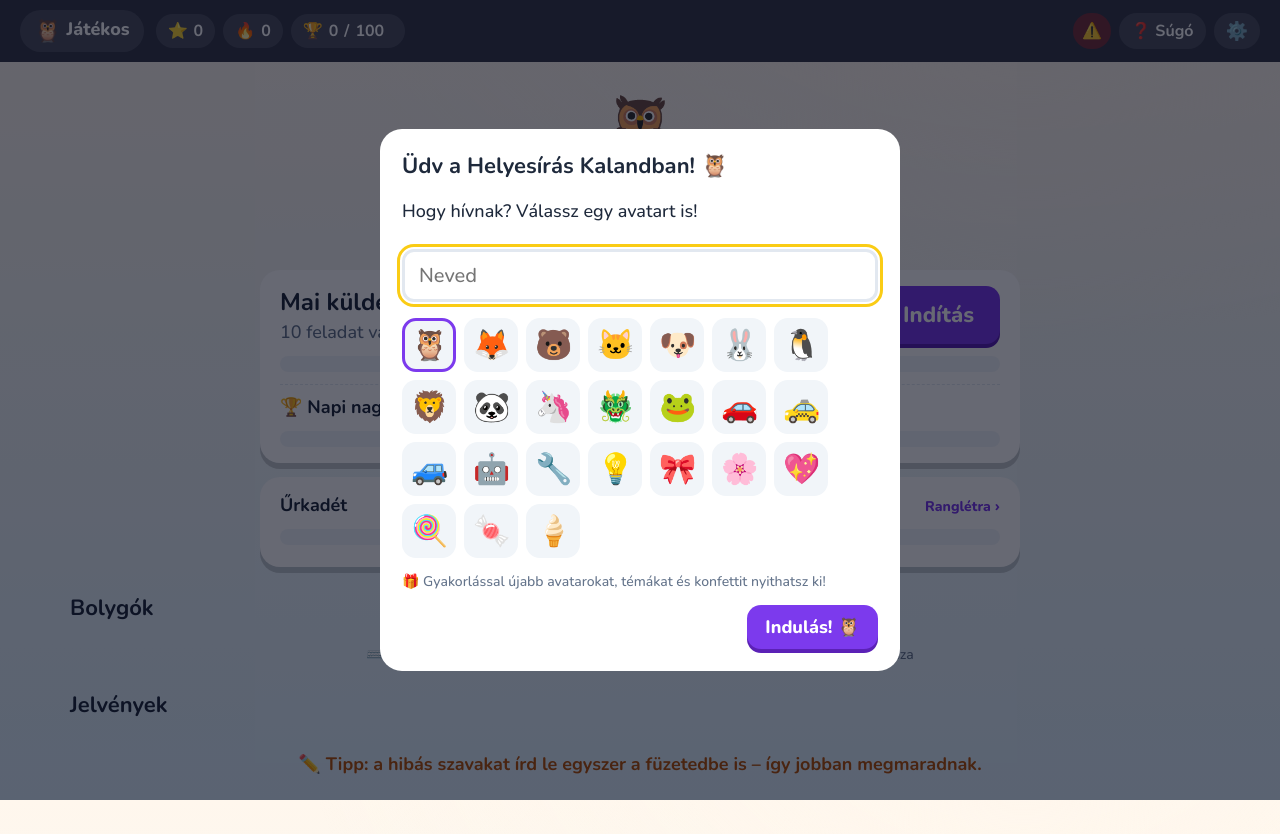
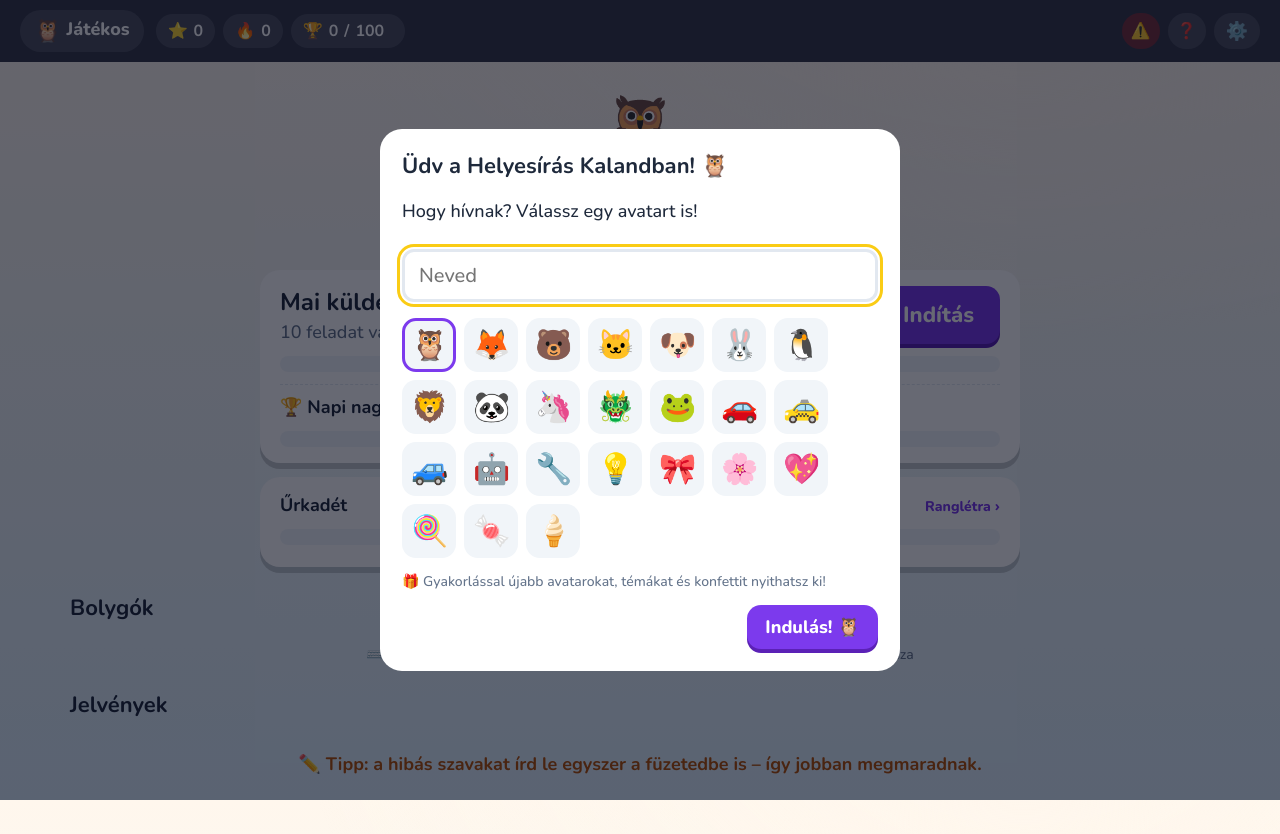
Before and after one commit to mikiimiiki/Massalhangzok, a plain HTML site: page index.html in a window 1280 px wide. Drawn offline with nearby package versions, Linux system fonts and the light colour scheme.

Commit message:
Keret 1.3.2: a Súgó gomb csak ikon
Co-Authored-By: Claude Opus 5.5 <noreply@anthropic.com>

```diff
--- a/css/style.css
+++ b/css/style.css
@@ -53,7 +53,7 @@ h1, h2, h3 { margin: 0; }
 .pill { background: rgba(255,255,255,.12); border-radius: 99px; padding: 6px 12px; font-weight: 700; display: inline-flex; gap: 6px; align-items: center; color: #fff; font-size: 16px; }
 .btn-pill { border: 0; }
 /* Felhőjelző: csak ikon (a szöveg a felolvasóknak megmarad, a részletek a buborékban és a ☁️ ablakban) */
-#tb-cloud { padding: 6px 9px; gap: 0; }
+#tb-cloud, #tb-help { padding: 6px 9px; gap: 0; }
 #tb-sync { position: absolute; width: 1px; height: 1px; padding: 0; margin: -1px; overflow: hidden; clip: rect(0 0 0 0); white-space: nowrap; border: 0; }
 .btn-pill.online { background: rgba(34,197,94,.3); } .btn-pill.err { background: rgba(220,38,38,.4); }
 .btn-pill.warn { background: rgba(217,119,6,.45); }
--- a/index.html
+++ b/index.html
@@ -26,7 +26,7 @@
     </div>
     <div class="tb-right">
       <button id="tb-cloud" class="pill btn-pill" type="button" title="Felhős mentés"><span id="tb-cloud-ic">☁️</span> <span id="tb-sync">Helyi mód</span></button>
-      <button id="tb-help" class="pill btn-pill" type="button" title="Súgó (F1)">❓ Súgó</button>
+      <button id="tb-help" class="pill btn-pill" type="button" title="Súgó (F1)" aria-label="Súgó (F1)">❓</button>
       <button id="tb-gear" class="pill btn-pill gear" type="button" title="Szülői beállítások (PIN)" aria-label="Szülői beállítások">⚙️</button>
     </div>
   </header>
```
Also changed, not shown: 1 other file.
